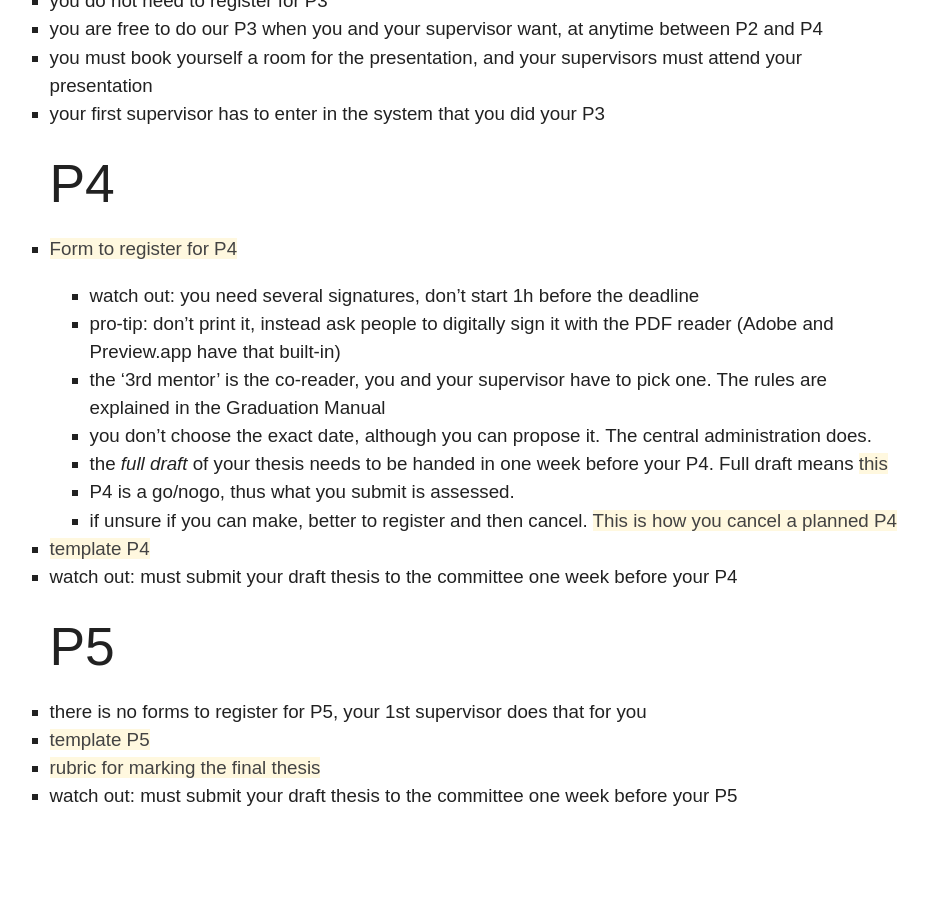
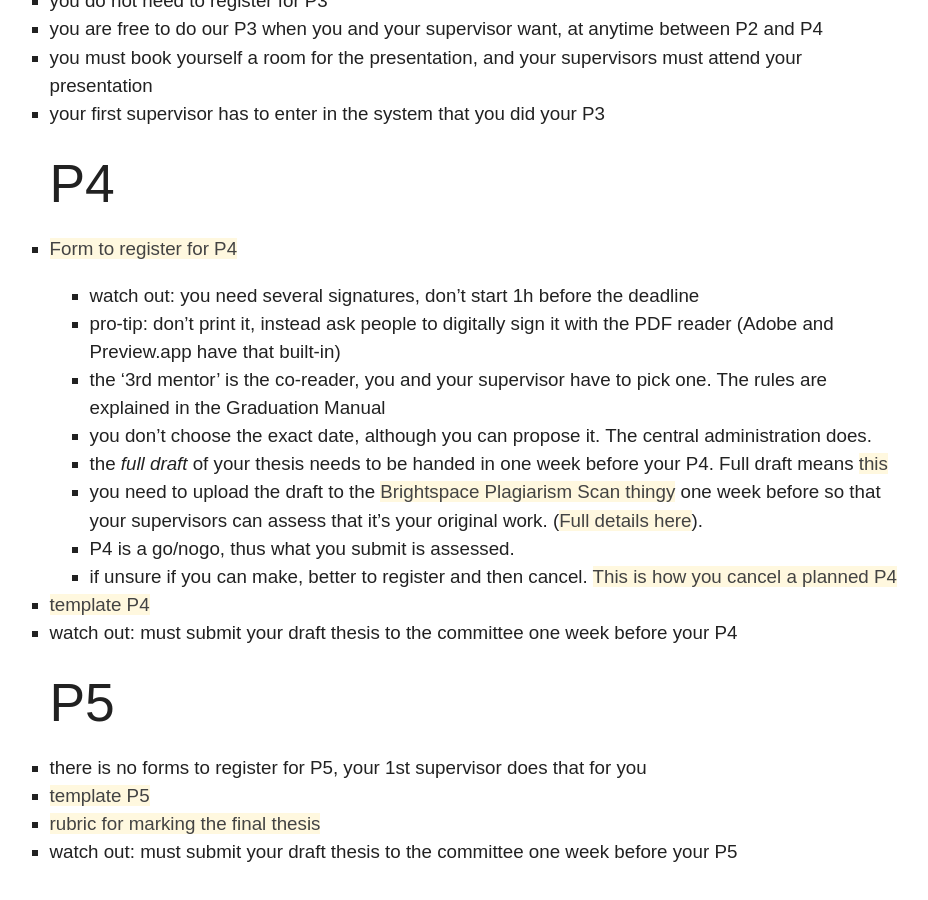
Before and after one commit to tudelft3d/geo2020, a Jekyll site: the page built from rules/index.md, in a window 1280 px wide and 900 px high, scrolled down 1557 px. Shown: the whole window, without its empty margins (165-1093 px from the left). Built offline with Jekyll 4.4.1, drawn with Linux system fonts in a browser that asks for light colours; nearby versions of some CDN libraries; before the commit the page ends 2401 px from its top, so only the background shows below that.

Commit message:
Plagiarism scan gate explained

```diff
--- a/rules/index.md
+++ b/rules/index.md
@@ -49,6 +49,7 @@ Even if it takes you 2 years to complete, the rules that applied when you starte
   1. the '3rd mentor' is the co-reader, you and your supervisor have to pick one. The rules are explained in the Graduation Manual
   1. you don't choose the exact date, although you can propose it. The central administration does.
   1. the *full draft* of your thesis needs to be handed in one week before your P4. Full draft means [this](https://3d.bk.tudelft.nl/courses/geo2020/faq/#what-is-a-complete-draft-at-p4)
+  1. you need to upload the draft to the [Brightspace Plagiarism Scan thingy](https://brightspace.tudelft.nl/d2l/home/47493) one week before so that your supervisors can assess that it's your original work. ([Full details here](Nieuw_Teacher_mail_V4.docx)).
   1. P4 is a go/nogo, thus what you submit is assessed.
   1. if unsure if you can make, better to register and then cancel. [This is how you cancel a planned P4](../faq/#withdrawing-from-p4)
 
```
Also changed, not shown: supervisors/index.md (+1 -0 lines), 1 other file.
